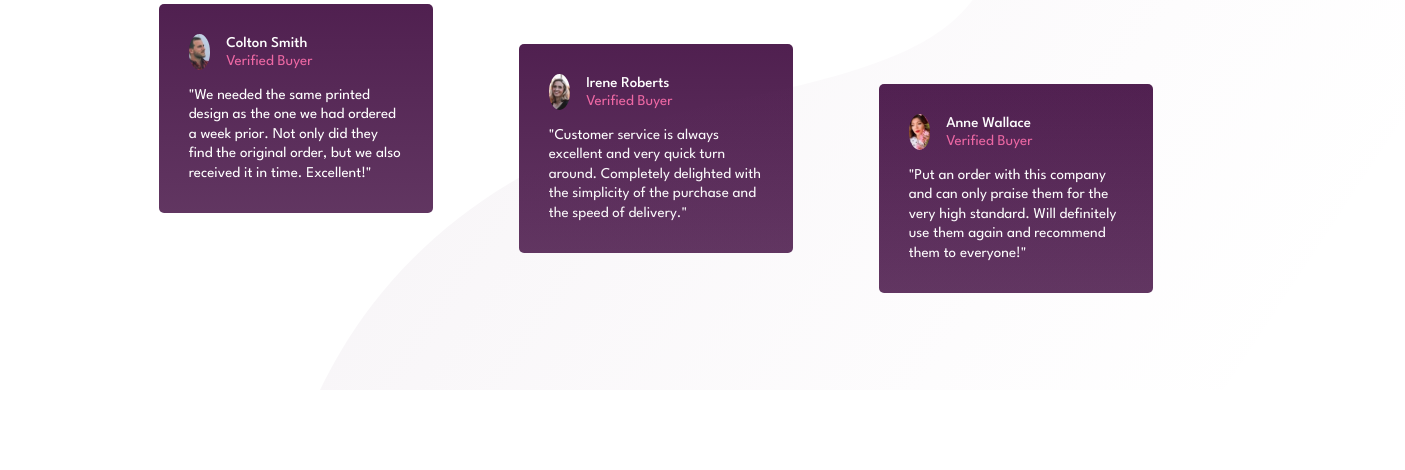
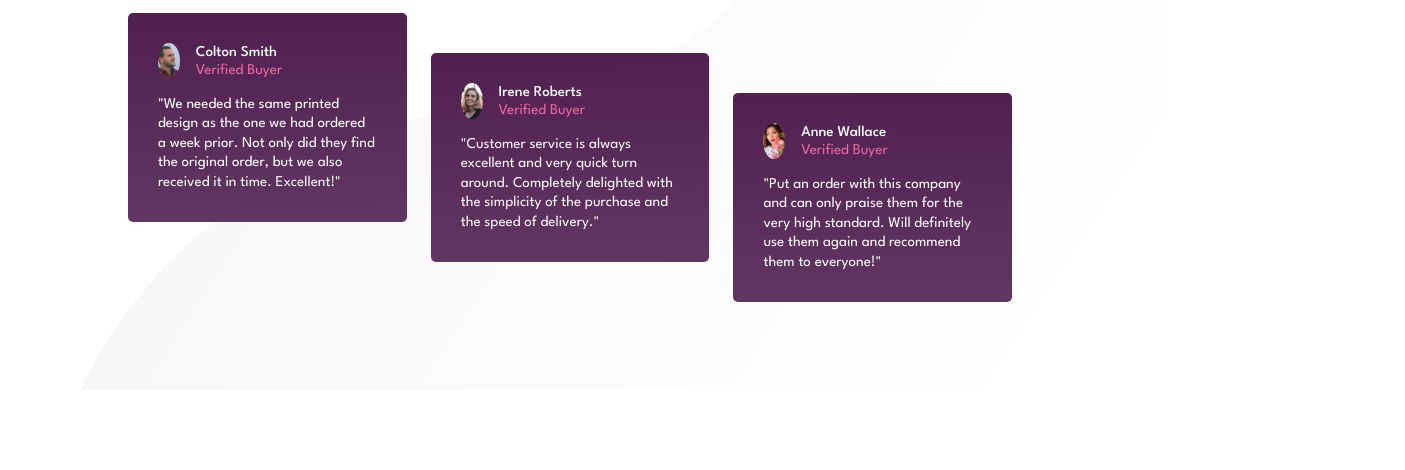
Before and after one commit to Frozennn/Social-proof-section, a plain HTML site: page index.html in a window 1280 px wide. Shown: the part 410-880 px from the top of the page, 1405 px wide, since content can reach past the window. Drawn offline with Linux system fonts and the light colour scheme.

Commit message:
Update styles.css

```diff
--- a/styles.css
+++ b/styles.css
@@ -42,6 +42,10 @@ img {
   object-fit: cover;
 }
 
+.main-container {
+  margin: 1rem;
+}
+
 /* HEADING SECTION */
 
 .heading-section {
@@ -61,7 +65,7 @@ img {
 /* RATING SECTION */
 
 .rating {
-  max-width: 30rem;
+  max-width: 20rem;
   margin: 0 auto;
 }
 
@@ -85,7 +89,9 @@ ul li {
 
 .testimonials {
   color: #fff;
-  margin: 1rem;
+  /* margin: 1rem; */
+  max-width: 20rem;
+  margin: 0 auto;
 }
 
 .testimonials div:not(:last-child) {
@@ -96,8 +102,6 @@ ul li {
   background: linear-gradient(rgb(80, 32, 80), rgba(80, 32, 80, 0.9));
   padding: 1rem;
   border-radius: 3px;
-  max-width: 30rem;
-  margin: 0 auto;
 }
 
 .card-header {
@@ -133,10 +137,18 @@ ul li {
 
 .hero-img-bottom {
   position: absolute;
-  left: 25%;
-  bottom: 0%;
+  bottom: 0;
 }
 /* DESKTOP MEDIA */
+@media (min-width: 800px) {
+  .testimonials {
+    max-width: 25rem;
+  }
+
+  .rating {
+    max-width: 25rem;
+  }
+}
 
 @media (min-width: 1200px) {
   .main-container {
@@ -163,7 +175,6 @@ ul li {
     font-size: 3.5rem;
     max-width: 60%;
     margin: 0 0 2rem 3rem;
-    line-height: 0.8;
   }
 
   .heading-paragraph {
@@ -210,6 +221,7 @@ ul li {
     align-items: flex-start;
     gap: 1.5rem;
     margin-left: 3rem;
+    max-width: 100%;
   }
 
   .testimonial-paragraph {
```
